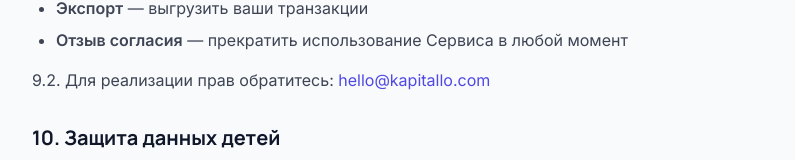
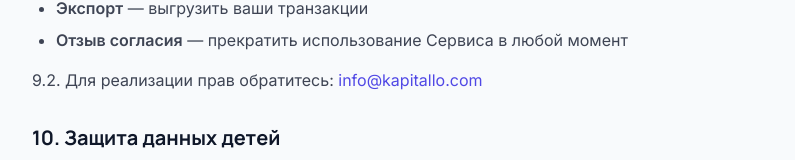
Before and after one commit to Izge123/voisy-your-voice-your-budget, a React (Vite) app: page /privacy in a window 1280 px wide. Shown: the part 2861-3021 px from the top of the page, without its empty margins (240-1035 px from the left). Built offline with nearby package versions, Linux system fonts and the light colour scheme; the HTML template or start-up script is replaced by a standard one.

Commit message:
Visual edit in Lovable
Edited UI in Lovable

```diff
--- a/src/pages/Privacy.tsx
+++ b/src/pages/Privacy.tsx
@@ -169,7 +169,7 @@ const Privacy = () => {
               <li><strong>Отзыв согласия</strong> — прекратить использование Сервиса в любой момент</li>
             </ul>
             <p className="text-foreground/80">
-              9.2. Для реализации прав обратитесь: <a href="mailto:hello@kapitallo.com" className="text-primary hover:underline">hello@kapitallo.com</a>
+              9.2. Для реализации прав обратитесь: <a href="mailto:hello@kapitallo.com" className="text-primary hover:underline">info@kapitallo.com</a>
             </p>
           </section>
 
```
